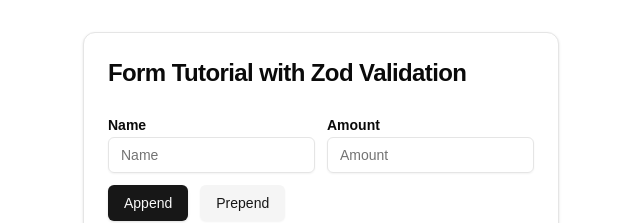
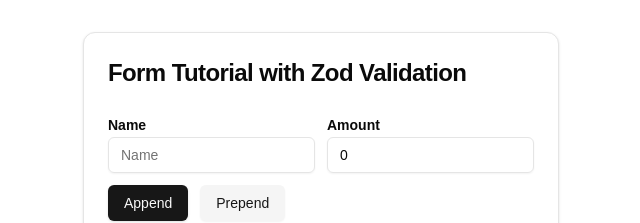
Before and after one commit to codingjogo/react-hook-form-tutorial, a Next.js app: page / in a window 1280 px wide. Shown: the top 223 px of the page, without its empty margins (319-959 px from the left). Built offline with nearby package versions, Linux system fonts and the light colour scheme.

Commit message:
feat: Initialize the fields values

```diff
--- a/app/page.tsx
+++ b/app/page.tsx
@@ -1,6 +1,6 @@
-'use client';
+"use client";
 
-import { Control, useFieldArray, useForm, useWatch } from 'react-hook-form'
+import { Control, useFieldArray, useForm, useWatch } from "react-hook-form";
 
 import { Button } from "@/components/ui/button";
 import {
@@ -16,60 +16,90 @@
 type Cart = {
 	name: string;
 	amount: number;
-}
+};
 
 interface FormValues {
-  cart: Cart[]
+	cart: Cart[];
 }
 
 export default function Home() {
-  const { register, formState: {errors}, control} = useForm<FormValues>({
+	const {
+		register,
+		formState: { errors },
+		control,
+	} = useForm<FormValues>({
 		defaultValues: {
 			cart: [
 				{
-          name: '',
+					name: "",
 					amount: 0,
-        }
-      ]
-    }
+				},
+			],
+		},
 	});
 	const { fields } = useFieldArray({
-    name: 'cart',
+		name: "cart",
 		control,
-  })
+	});
 
 	return (
 		<main className="container mx-auto py-8 flex items-center justify-center">
 			<form className="max-w-screen-sm">
 				<Card>
 					<CardHeader>
-					<CardTitle className="text-2xl font-semibold">Form Tutorial with Zod Validation</CardTitle>
+						<CardTitle className="text-2xl font-semibold">
+							Form Tutorial with Zod Validation
+						</CardTitle>
 					</CardHeader>
 					<CardContent className="grid space-y-3">
-					<div className="flex items-center space-x-3">
+						{fields.map((field, index) => {
+							return (
+								<div
+									key={field.id}
+									className="flex items-center space-x-3"
+								>
 									{/* Name */}
 									<div>
-              <Label className="text-lead font-semibold">Name</Label>
-              <Input placeholder="Name"/>
+										<Label className="text-lead font-semibold">
+											Name
+										</Label>
+										<Input
+											placeholder="Name"
+											{...register(`cart.${index}.name`)}
+										/>
 									</div>
 									{/* Amount */}
 									<div>
-              <Label className="text-lead font-semibold">Amount</Label>
-              <Input placeholder="Amount"/>
+										<Label className="text-lead font-semibold">
+											Amount
+										</Label>
+										<Input
+											type="number"
+											placeholder="Amount"
+											{...register(
+												`cart.${index}.amount`,
+												{ valueAsNumber: true }
+											)}
+										/>
 									</div>
 								</div>
+							);
+						})}
 
 						{/* Buttons for RFH */}
 						<div className="flex items-center space-x-3">
 							<Button type="button">Append</Button>
-            <Button type="button" variant={'secondary'}>Prepend</Button>
+							<Button type="button" variant={"secondary"}>
+								Prepend
+							</Button>
 						</div>
 					</CardContent>
 					<CardFooter>
-					<Button type="submit" className="w-full">Submit</Button>
+						<Button type="submit" className="w-full">
+							Submit
+						</Button>
 					</CardFooter>
 				</Card>
-
 			</form>
 		</main>
 	);
```
Lines whose indentation alone changed are shown as unchanged.
